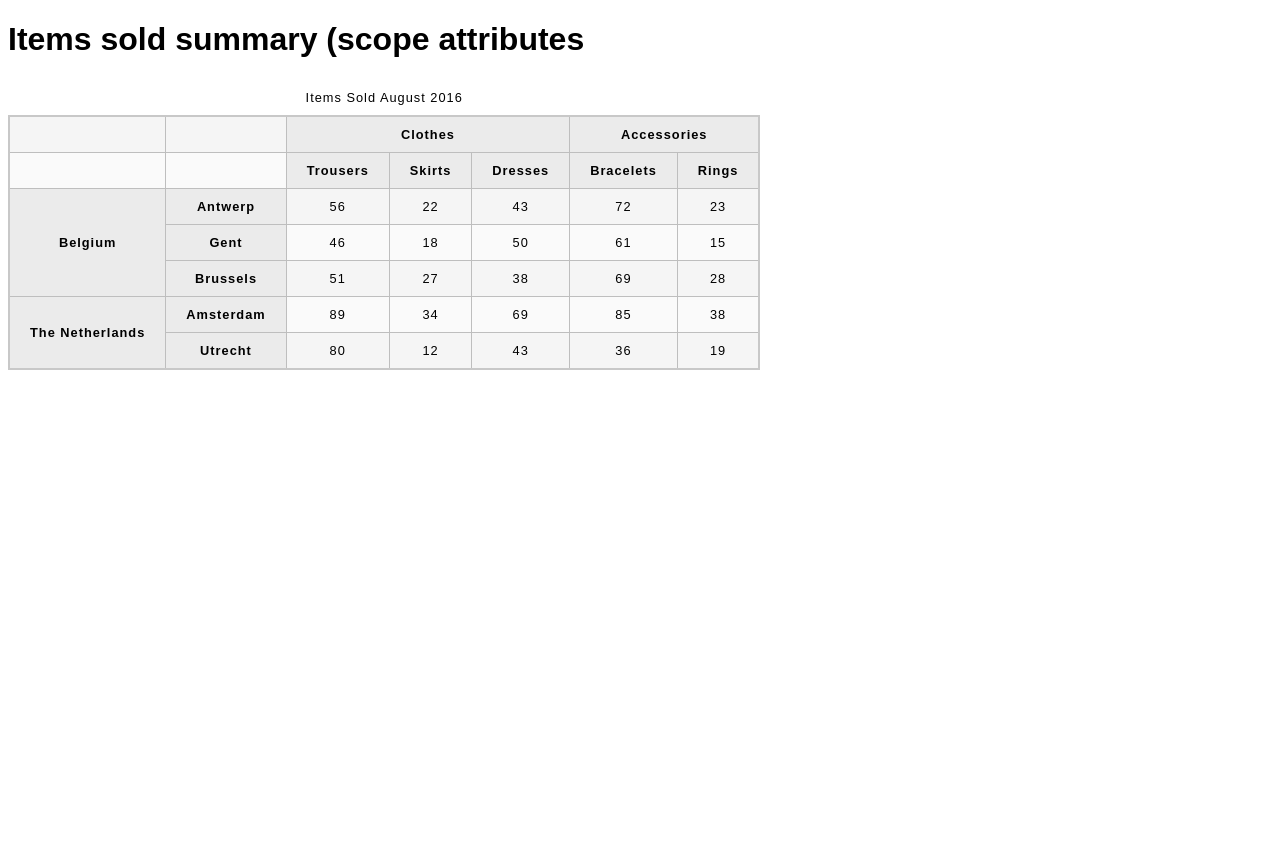
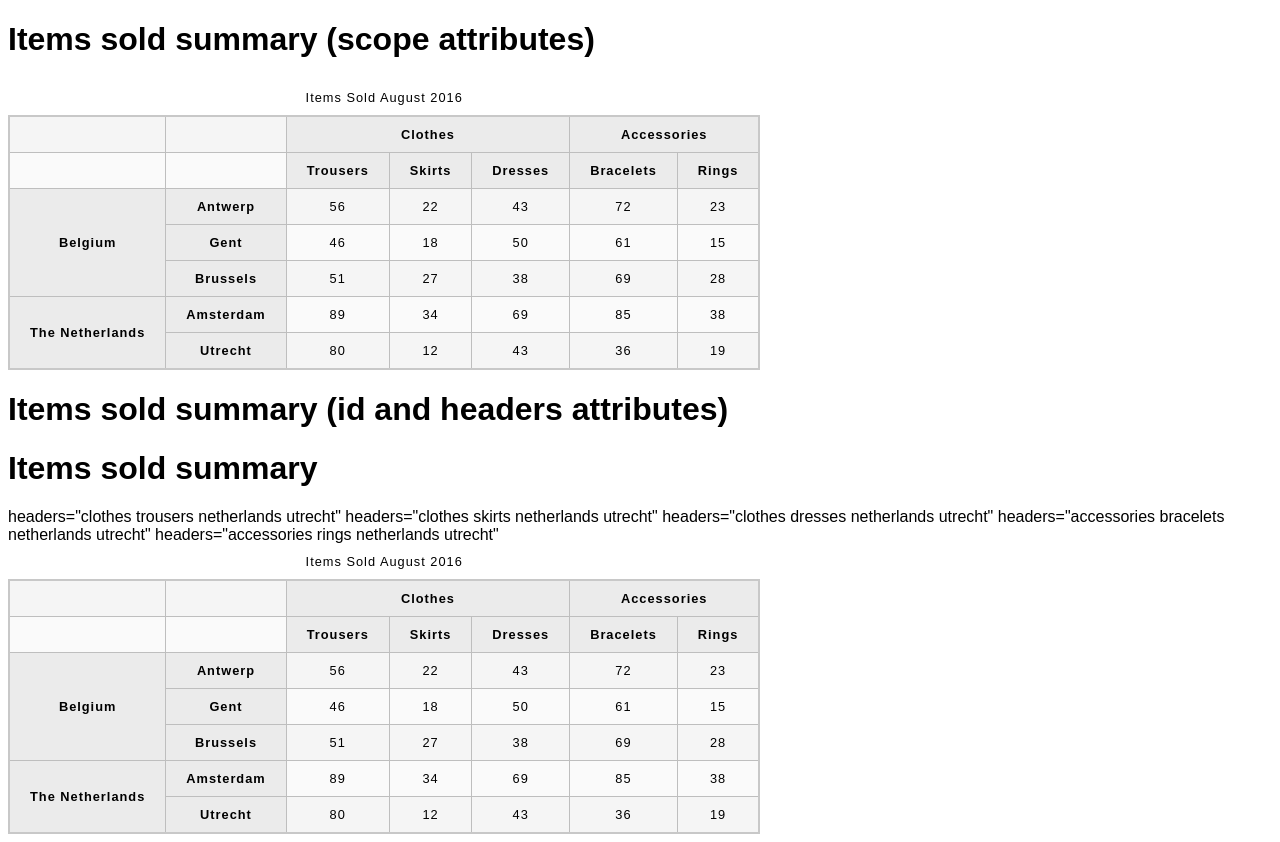
Before and after one commit to mikevensa/learning-mdn, a plain HTML site: page html-structuring-the-web/html-tables-advanced/scope-and-headers/index.html in a window 1280 px wide. Before the commit the page ends 800 px from the top, so only its background shows below. Drawn offline with Linux system fonts and the light colour scheme.

Commit message:
update: finished the scope and headers exercise

```diff
--- a/html-structuring-the-web/html-tables-advanced/scope-and-headers/index.html
+++ b/html-structuring-the-web/html-tables-advanced/scope-and-headers/index.html
@@ -9,7 +9,7 @@
 </head>
 
 <body>
-    <h1>Items sold summary (scope attributes</h1>
+    <h1>Items sold summary (scope attributes)</h1>
 
     <table>
         <caption>Items Sold August 2016</caption>
@@ -17,23 +17,23 @@
             <tr>
                 <td>&nbsp;</td>
                 <td>&nbsp;</td>
-                <th colspan="3">Clothes</th>
-                <th colspan="2">Accessories</th>
+                <th colspan="3" scope="colgroup">Clothes</th>
+                <th colspan="2" scope="colgroup">Accessories</th>
             </tr>
             <tr>
                 <td>&nbsp;</td>
                 <td>&nbsp;</td>
-                <th>Trousers</th>
-                <th>Skirts</th>
-                <th>Dresses</th>
-                <th>Bracelets</th>
-                <th>Rings</th>
+                <th scope="col">Trousers</th>
+                <th scope="col">Skirts</th>
+                <th scope="col">Dresses</th>
+                <th scope="col">Bracelets</th>
+                <th scope="col">Rings</th>
             </tr>
         </thead>
         <tbody>
             <tr>
-                <th rowspan="3">Belgium</th>
-                <th>Antwerp</th>
+                <th rowspan="3" scope="rowgroup">Belgium</th>
+                <th scope="row">Antwerp</th>
                 <td>56</td>
                 <td>22</td>
                 <td>43</td>
@@ -41,7 +41,7 @@
                 <td>23</td>
             </tr>
             <tr>
-                <th>Gent</th>
+                <th scope="row">Gent</th>
                 <td>46</td>
                 <td>18</td>
                 <td>50</td>
@@ -49,7 +49,7 @@
                 <td>15</td>
             </tr>
             <tr>
-                <th>Brussels</th>
+                <th scope="row">Brussels</th>
                 <td>51</td>
                 <td>27</td>
                 <td>38</td>
@@ -57,8 +57,8 @@
                 <td>28</td>
             </tr>
             <tr>
-                <th rowspan="2">The Netherlands</th>
-                <th>Amsterdam</th>
+                <th rowspan="2" scope="rowgroup">The Netherlands</th>
+                <th scope="row">Amsterdam</th>
                 <td>89</td>
                 <td>34</td>
                 <td>69</td>
@@ -66,7 +66,7 @@
                 <td>38</td>
             </tr>
             <tr>
-                <th>Utrecht</th>
+                <th scope="row">Utrecht</th>
                 <td>80</td>
                 <td>12</td>
                 <td>43</td>
@@ -76,6 +76,96 @@
         </tbody>
     </table>
 
+    <h1>Items sold summary (id and headers attributes)</h1>
+    <!DOCTYPE html>
+    <html lang="en-us">
+
+    <head>
+        <meta charset="utf-8">
+        <meta name="viewport" content="width=device-width">
+        <title>Items sold summary</title>
+        <link href="minimal-table.css" rel="stylesheet" type="text/css">
+    </head>
+
+    <body>
+        <h1>Items sold summary</h1>
+
+        <table>
+            <caption>Items Sold August 2016</caption>
+            <thead>
+                <tr>
+                    <td>&nbsp;</td>
+                    <td>&nbsp;</td>
+                    <th colspan="3" id="clothes">Clothes</th>
+                    <th colspan="2" id="accessories">Accessories</th>
+                </tr>
+                <tr>
+                    <td>&nbsp;</td>
+                    <td>&nbsp;</td>
+                    <th id="trousers">Trousers</th>
+                    <th id="skirts">Skirts</th>
+                    <th id="dresses">Dresses</th>
+                    <th id="bracelets">Bracelets</th>
+                    <th id="rings">Rings</th>
+                </tr>
+            </thead>
+            <tbody>
+                <tr>
+                    <th id="belgium" rowspan="3">Belgium</th>
+                    <th id="antwerp">Antwerp</th>
+                    <td headers="clothes trousers belgium antwerp">56</td>
+                    <td headers="clothes skirts belgium antwerp">22</td>
+                    <td headers="clothes dresses belgium antwerp">43</td>
+                    <td headers="accessories bracelets belgium antwerp">72</td>
+                    <td headers="accessories rings belgium antwerp">23</td>
+
+                    headers="clothes trousers netherlands utrecht"
+                    headers="clothes skirts netherlands utrecht"
+                    headers="clothes dresses netherlands utrecht"
+                    headers="accessories bracelets netherlands utrecht"
+                    headers="accessories rings netherlands utrecht"
+                </tr>
+                <tr>
+                    <th id="gent">Gent</th>
+                    <td headers="clothes trousers belgium gent">46</td>
+                    <td headers="clothes skirts belgium gent">18</td>
+                    <td headers="clothes dresses belgium gent">50</td>
+                    <td headers="accessories bracelets belgium gent">61</td>
+                    <td headers="accessories rings belgium gent">15</td>
+                </tr>
+                <tr>
+                    <th id="brussels">Brussels</th>
+                    <td headers="clothes trousers belgium brussels">51</td>
+                    <td headers="clothes skirts belgium brussels">27</td>
+                    <td headers="clothes dresses belgium brussels">38</td>
+                    <td headers="accessories bracelets belgium brussels">69</td>
+                    <td headers="accessories rings belgium brussels">28</td>
+                </tr>
+                <tr>
+                    <th id="netherlands" rowspan="2">The Netherlands</th>
+                    <th id="amsterdam">Amsterdam</th>
+                    <td headers="clothes trousers netherlands amsterdam">89</td>
+                    <td headers="clothes skirts netherlands amsterdam">34</td>
+                    <td headers="clothes dresses netherlands amsterdam">69</td>
+                    <td headers="accessories bracelets netherlands amsterdam">85</td>
+                    <td headers="accessories rings netherlands amsterdam">38</td>
+                </tr>
+                <tr>
+                    <th id="utrecht">Utrecht</th>
+                    <td headers="clothes trousers netherlands utrecht">80</td>
+                    <td headers="clothes skirts netherlands utrecht">12</td>
+                    <td headers="clothes dresses netherlands utrecht">43</td>
+                    <td headers="accessories bracelets netherlands utrecht">36</td>
+                    <td headers="accessories rings netherlands utrecht">19</td>
+                </tr>
+            </tbody>
+        </table>
+
+    </body>
+
+    </html>
+
+
 </body>
 
 </html>
```
